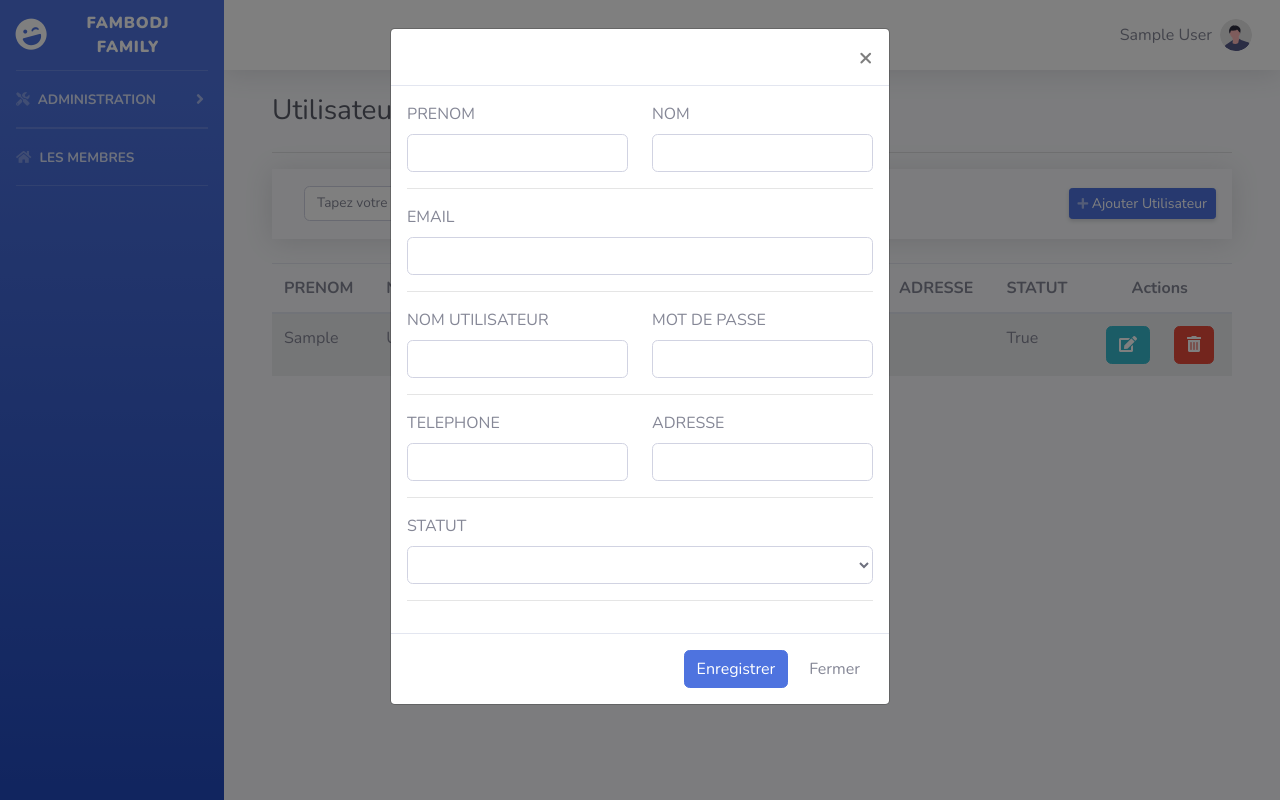
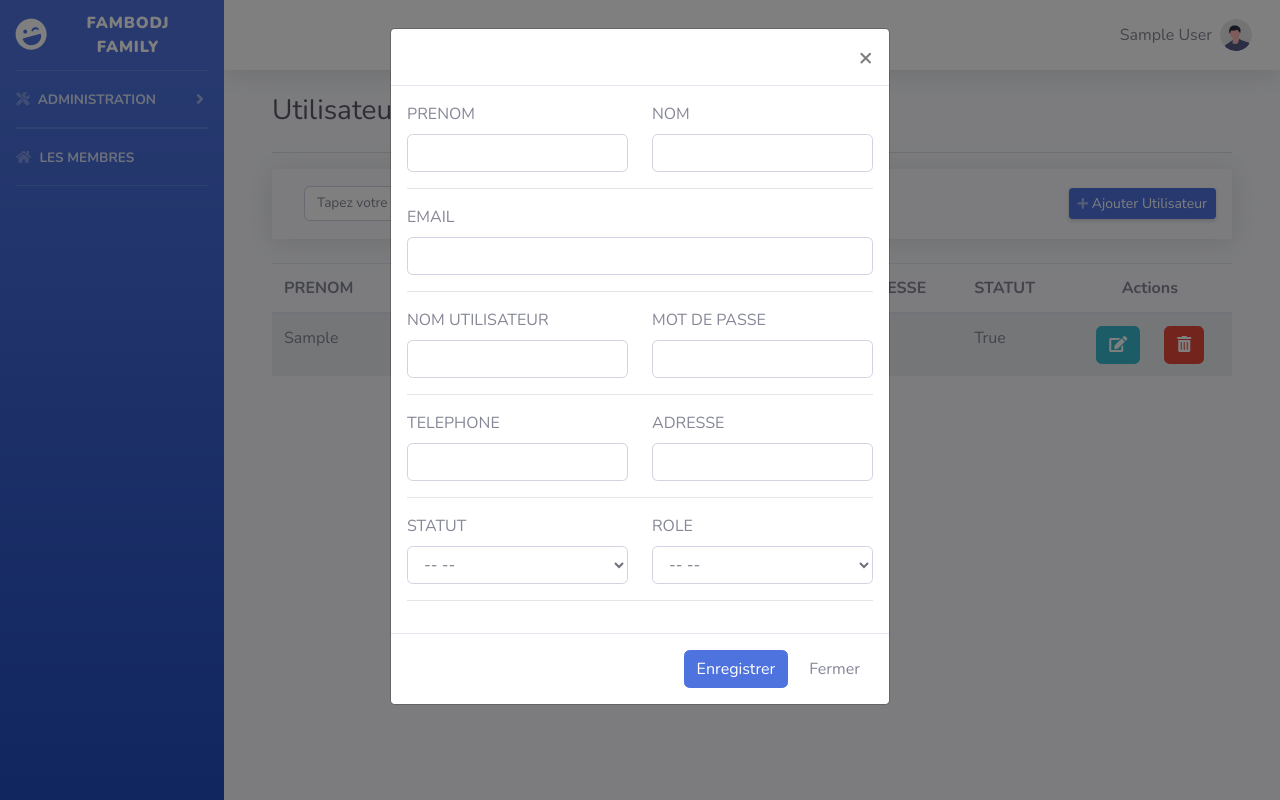
Before and after one commit to guissemohamedcherif/bakeli-management, a Django app: template templates/admin/users.html in a window 1280 px wide, after a click on "Ajouter Utilisateur". Run offline with Django 3.2, Linux system fonts and the light colour scheme; the template is opened without the code that fills it: values that come from a table or form of the project are taken from there, others are empty; the visitor is signed in with stand-in values (Sample User, id 1); data comes from the database, SQL or seed files in the repository; parts of the project's set-up code (start-up, migrations or seed data) failed here and were passed over; some libraries are stand-ins or nearby versions.

Commit message:
add feedbacks

```diff
--- a/apps/userprofile/models.py
+++ b/apps/userprofile/models.py
@@ -10,4 +10,5 @@ class CustomUser(AbstractUser):
     tel = models.CharField(max_length=15)
     adress = models.TextField()
     stat = models.BooleanField(default=True)
+    role = models.CharField(max_length=250)
     created_on = models.DateTimeField(auto_now_add=True)
--- a/templates/admin/users.html
+++ b/templates/admin/users.html
@@ -38,7 +38,7 @@
               <th>PRENOM</th>
               <th>NOM</th>
               <th>USERNAME</th>
-              <th>EMAIL</th>
+              <th>ROLE</th>
               <th>TELEPHONE</th>
               <th>ADRESSE</th>
               <th>STATUT</th>
@@ -53,7 +53,7 @@
               <td class="firstClass userData" name="firstName">{{user.first_name}}</td>
               <td class="lastClass userData" name="lastName">{{user.last_name}}</td>
               <td class="usernameClass userData" name="usernameName">{{user.username}}</td>
-              <td class="emailClass userData" name="emailName">{{user.email}}</td>
+              <td class="roleClass userData" name="roleName">{{user.role}}</td>
               <td class="telClass userData" name="telName">{{user.tel}}</td>
               <td class="adressClass userData" name="adressName">{{user.adress}}</td>
               <td class="statClass userData" name="statName">{{user.stat}}</td>
@@ -124,14 +124,27 @@
             </div>
           </div>
           <hr>
+          <div class="row">
+            <div class="col-sm">
               <label>STATUT</label>
               <select class="form-control" id="form-stat" name="formStat">
-                <option value="-- --"></option>
+                <option value="">-- --</option>
                 <option value="1">ACTIVER</option>
                 <option value="0">DESACTIVER</option>
               </select>
-
-
+            </div>
+            <div class="col-sm">
+              <label>ROLE</label>
+              <select class="form-control" id="form-role" name="formRole">
+                <option value="">-- --</option>
+                <option value="PRESIDENT">PRESIDENT</option>
+                <option value="VICE PRESIDENT">VICE PRESIDENT</option>
+                <option value="SECRETAIRE GENERAL">SECRETAIRE GENERAL</option>
+                <option value="COMMUNICATEUR">COMMUNICATEUR</option>
+                <option value="ORGANISATEUR">ORGANISATEUR</option>
+              </select>
+            </div>
+          </div>
 
           <hr>
       </div>
@@ -162,12 +175,13 @@
     var emailInput = $('input[name="formEmail"]').val().trim();
     var passInput = $('input[name="formPass"]').val().trim();
     var statInput = $('#form-stat').val();
+    var roleInput = $('#form-role').val();
 
     var compare = temoin.localeCompare('Enregistrer');
 
       if(compare == 0)
       {
-        if (prenomInput && nomInput && userInput && telInput && emailInput && passInput && statInput) {
+        if (prenomInput && nomInput && userInput && telInput && emailInput && passInput && statInput && roleInput) {
           // Create Ajax Call
           $.ajax({
               url: '{% url "userCreate" %}',
@@ -180,6 +194,7 @@
                   'password': passInput,
                   'adress':adressInput,
                   'stat': statInput,
+                  'role':roleInput,
               },
 
 
@@ -192,13 +207,14 @@
           });
         } else {
           alert("Remplir tous les champs.");
+          return false;
       }
       $('form#adduser').trigger("reset");
       }
       else
       {
         var idInput = $('input[name="formId"]').val().trim();
-        if (prenomInput && nomInput && userInput && telInput && emailInput && passInput && statInput) {
+        if (prenomInput && nomInput && userInput && telInput && emailInput && passInput && statInput && roleInput) {
           // Create Ajax Call
           $.ajax({
               url: '{% url "update_user" %}',
@@ -212,6 +228,7 @@
                   'adress':adressInput,
                   'password': passInput,
                   'stat': statInput,
+                  'role': roleInput,
               },
               dataType: 'json',
               success: function (data) {
@@ -238,7 +255,7 @@
                     <td class="firstClass userData" name="firstName">${user.first_name}</td>
                     '<td class="lastClass userData" name="lastName">${user.last_name}</td>
                     '<td class="usernameClass userData" name="usernameName">${user.username}</td>
-                    '<td class="emailClass userData" name="emailName">${user.email}</td>
+                    '<td class="roleClass userData" name="roleName">${user.role}</td>
                     '<td class="telClass userData" name="telName">${user.tel}</td>
                     '<td class="adressClass userData" name="adressName">${user.adress}</td>
                     <td class="statClass userData" name="statName">${user.stat}</td>
@@ -297,6 +314,9 @@
        }
        if(attr == "statName"){
         $(this).text(user.stat);
+      }
+      if(attr == "roleName"){
+        $(this).text(user.role);
       }
       });
  }
```
Also changed, not shown: apps/common/models.py (+6 -5 lines), apps/common/views.py (+15 -3 lines), templates/common/member.html (+25 -5 lines), apps/common/migrations/0012_auto_20210409_0932.py, apps/common/migrations/0013_auto_20210409_0953.py (added), apps/userprofile/migrations/0006_customuser_role.py (added).
